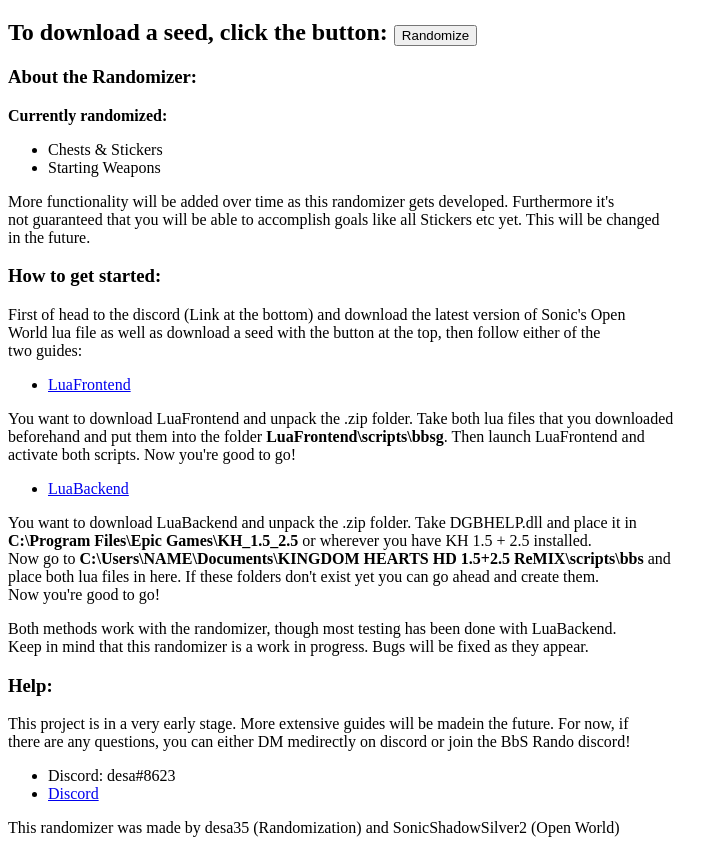
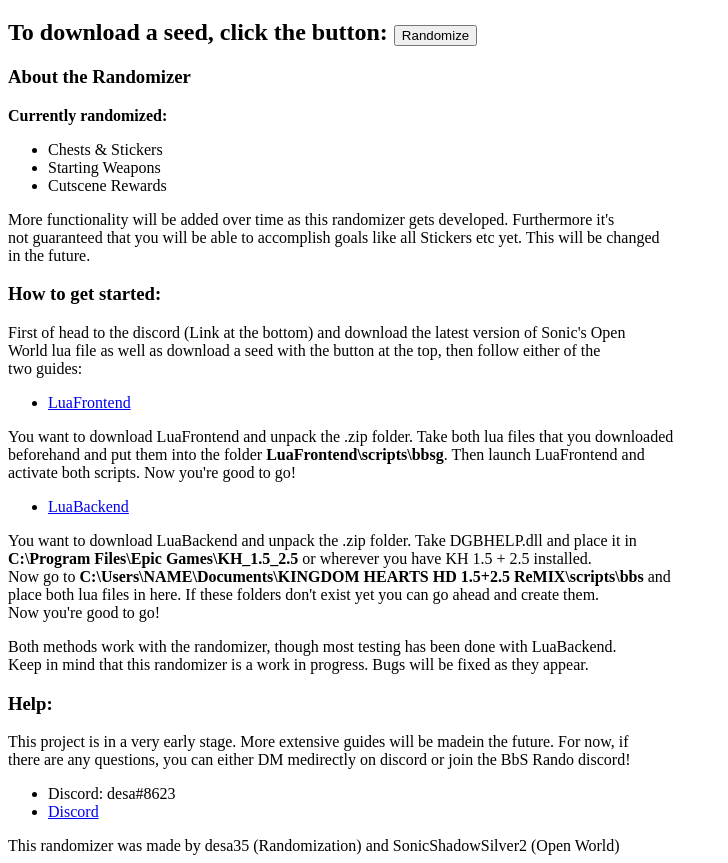
Before and after one commit to desa35/BbS-Rando, a website with bundled scripts: page index.html in a window 1280 px wide. Shown: the part 61-924 px from the top of the page, without its empty margins (0-728 px from the left). Built offline with nearby package versions, Linux system fonts and the light colour scheme.

Commit message:
Updates the list of randomized objects

```diff
--- a/index.html
+++ b/index.html
@@ -10,13 +10,14 @@
       To download a seed, click the button:
       <input id="click" type="button" value="Randomize" />
     </h2>
-    <h3>About the Randomizer:</h3>
+    <h3>About the Randomizer</h3>
     <p>
 
       <strong>Currently randomized:</strong>
       <ul>
         <li>Chests & Stickers</li>
         <li>Starting Weapons</li>
+        <li>Cutscene Rewards</li>
       </ul>
       More functionality will be added over time as this randomizer gets developed. Furthermore it's <br>
       not guaranteed that you will be able to accomplish goals like all Stickers etc yet. This will be changed <br>
```
